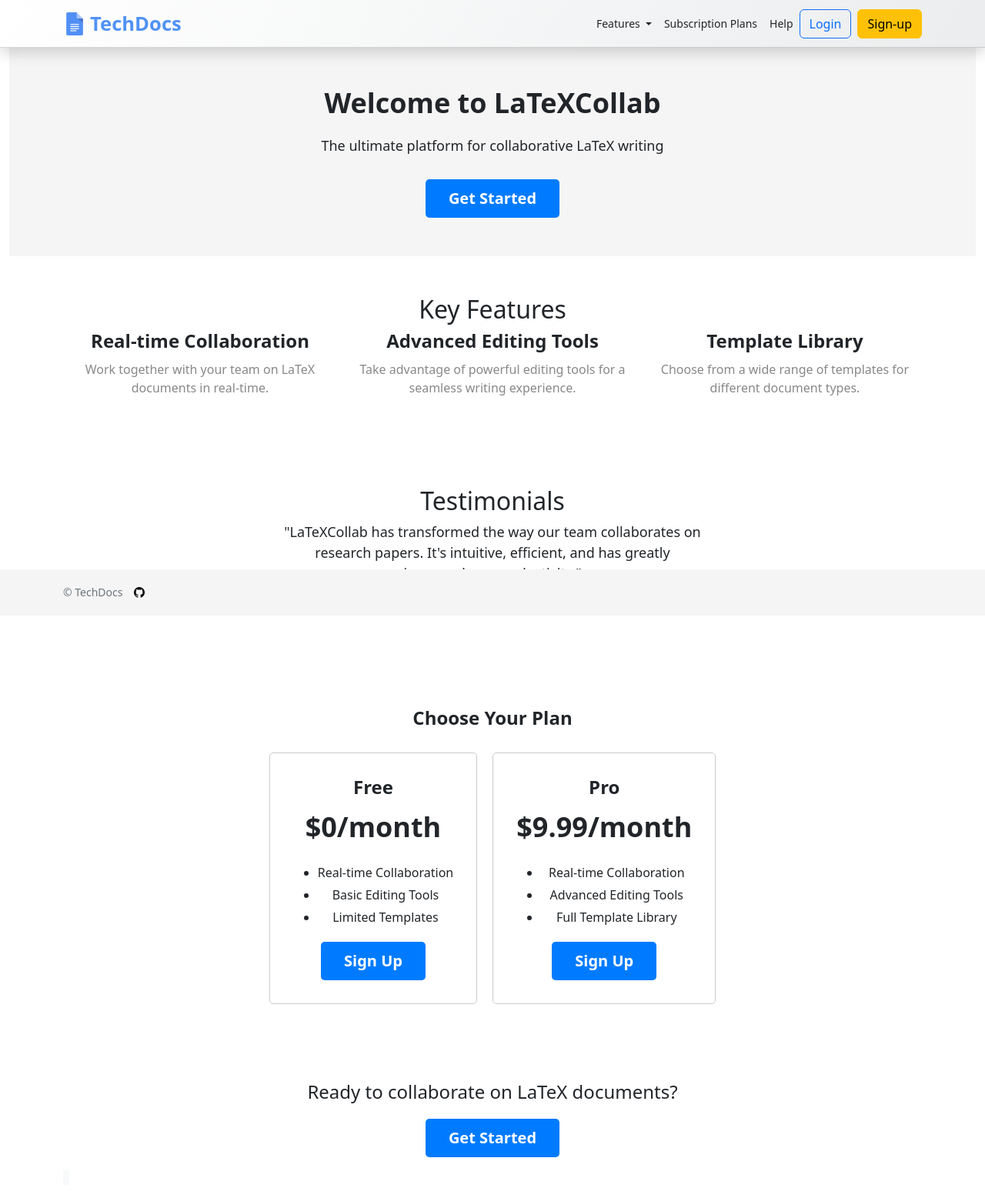
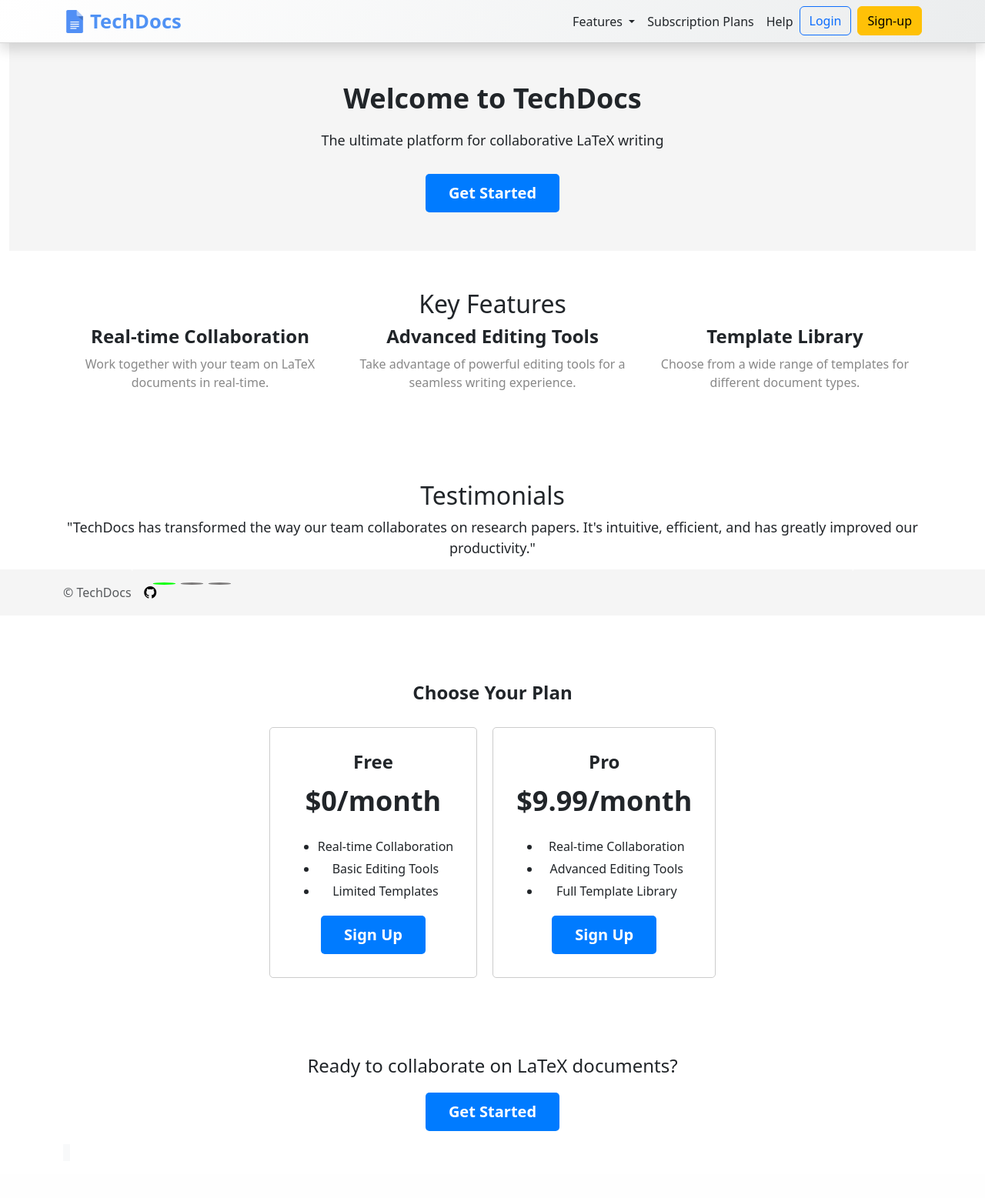
Before and after one commit to YogeshBarai/GL-techDocs2.0, a Flask app: template frontend/app/templates/home-page/home2.html in a window 1280 px wide. Shown: the whole page at 77% size. After the commit the page ends 1470 px from the top, so only its background shows below. Run offline with Flask 3, Linux system fonts and the light colour scheme; the template is opened without the code that fills it, so the values that code supplies are empty; parts of the project's set-up code (start-up, migrations or seed data) failed here and were passed over; some libraries are stand-ins or nearby versions.

Commit message:
minor fixes

```diff
--- a/backend/services/ChangePassword/changepassword1.py
+++ b/backend/services/ChangePassword/changepassword1.py
@@ -15,7 +15,7 @@
 from sqlalchemy import create_engine, null, select, delete, update
 
 changepassword_bp = Blueprint('changepassword',__name__)
-@changepassword_bp.route('/changePassword', methods=["GET", "POST"])
+@changepassword_bp.route('/api/changePassword', methods=["GET", "POST"])
 # To check the JWT Token
 @authentication
 def changepassword(user_id):
--- a/backend/services/ForgotPassword/forgotpassword.py
+++ b/backend/services/ForgotPassword/forgotpassword.py
@@ -17,7 +17,7 @@
 
 forgotpassword_bp = Blueprint('forgotpassword',__name__)
 
-@forgotpassword_bp.route('/forgot-password', methods=['GET','POST'])
+@forgotpassword_bp.route('/api/forgot-password', methods=['GET','POST'])
 def forgot_password():
 
     if request.method == "POST":
@@ -44,7 +44,7 @@
         return jsonify(({"message":"Method not allowed"}),404)
 
 
-@forgotpassword_bp.route('/reset-password', methods=['GET','POST'])
+@forgotpassword_bp.route('/api/reset-password', methods=['GET','POST'])
 
 def reset_password():
     bcrypt = Bcrypt(current_app)
@@ -76,7 +76,7 @@
 
 
 
-@forgotpassword_bp.route('/validate-token', methods=['GET', 'POST'])
+@forgotpassword_bp.route('/api/validate-token', methods=['GET', 'POST'])
 
 def validate_token():
     if request.method == "POST":
--- a/backend/services/Permissions/permissions.py
+++ b/backend/services/Permissions/permissions.py
@@ -24,7 +24,7 @@
 connect = engine.connect()
 
 
-@permissions_bp.route('/get_permissions', methods=['GET'])
+@permissions_bp.route('/api/get_permissions', methods=['GET'])
 @authentication
 def get_permissions(user_id):
     content = request.get_json(silent=True)
@@ -32,7 +32,7 @@
     user_perm = get_user_permissions(user_id, doc_id)[0]
     return jsonify(UP=user_perm)
 
-@permissions_bp.route('/set_permissions', methods=['POST'])
+@permissions_bp.route('/api/set_permissions', methods=['POST'])
 @authentication
 def set_permissions(user_id):
     '''
--- a/backend/services/PlagiarismChecker/plagiarismchecker.py
+++ b/backend/services/PlagiarismChecker/plagiarismchecker.py
@@ -83,7 +83,7 @@
     else:
         return False, average_similarity
 
-@plagiarismCheckerBlueprint.route('/check-plagiarism', methods=['POST'])
+@plagiarismCheckerBlueprint.route('/api/check-plagiarism', methods=['POST'])
 def plagiarism_check():
     latex_document = request.json.get("latex_code")
     text = convert_latex(latex_document)
--- a/backend/services/RazorpayIntegration/razorPay.py
+++ b/backend/services/RazorpayIntegration/razorPay.py
@@ -30,7 +30,7 @@
 
 user_id = ""
 #Home page to accept the transaction information
-@razorPayBlueprint.route('/homeRazor.html')
+@razorPayBlueprint.route('/api/homeRazor.html')
 def home_page():
     return render_template('homeRazor.html')
 
@@ -51,7 +51,7 @@
     order_id = response['id']
     return(order_id)
 
-@razorPayBlueprint.route('/razorSubmit', methods = ['POST'])
+@razorPayBlueprint.route('/api/razorSubmit', methods = ['POST'])
 def app_submit():
     global user_id
     amt_d     = request.form['amt']
@@ -84,7 +84,7 @@
 
 
 # Return the status of the payment
-@razorPayBlueprint.route('/razorStatus', methods=['POST'])
+@razorPayBlueprint.route('/api/razorStatus', methods=['POST'])
 def app_status():
     pgkeys.r_id = current_app.config["PGKEY_RID"]
     pgkeys.r_key = current_app.config["PGKEY_RKEY"]
--- a/backend/services/UserAuthentication/Login.py
+++ b/backend/services/UserAuthentication/Login.py
@@ -21,7 +21,7 @@
 
 userLogin_bp = Blueprint('login',__name__)
 
-@userLogin_bp.route('/signin', methods=['GET', 'POST'])
+@userLogin_bp.route('/api/signin', methods=['GET', 'POST'])
 def signin():
     bcrypt = Bcrypt(current_app)
     if request.method == 'POST':
--- a/backend/services/UserAuthentication/Logout.py
+++ b/backend/services/UserAuthentication/Logout.py
@@ -19,7 +19,7 @@
 
 userLogout_bp = Blueprint('logout',__name__)
 
-@userLogout_bp.route('/signout', methods=["GET", "POST"])
+@userLogout_bp.route('/api/signout', methods=["GET", "POST"])
 #check for user authorisation
 @authentication
 def signout(user_id):
--- a/backend/services/UserProfileManagement/deleteprofile.py
+++ b/backend/services/UserProfileManagement/deleteprofile.py
@@ -15,7 +15,7 @@
 from sqlalchemy import create_engine, select, delete
 
 deletecode_bp = Blueprint('deletecode',__name__)
-@deletecode_bp.route('/deleteAccount', methods=["GET", "POST"])
+@deletecode_bp.route('/api/deleteAccount', methods=["GET", "POST"])
 @authentication
 #@login_required
 def delete_account(user_id):
--- a/backend/services/UserProfileManagement/getprofile.py
+++ b/backend/services/UserProfileManagement/getprofile.py
@@ -22,7 +22,7 @@
 getUserProfile_bp = Blueprint('getprofile',__name__)
 #check for user authorisation
 
-@getUserProfile_bp.route('/getProfile',methods=['GET','POST'])
+@getUserProfile_bp.route('/api/getProfile',methods=['GET','POST'])
 @authentication
 def getProfile(user_id):
     if request.method == 'POST':
--- a/backend/services/UserProfileManagement/updateprofile.py
+++ b/backend/services/UserProfileManagement/updateprofile.py
@@ -25,7 +25,7 @@
 updateUserProfile_bp = Blueprint('updateprofile',__name__)
 
 
-@updateUserProfile_bp .route('/updateProfile',methods=['GET', 'POST'])
+@updateUserProfile_bp .route('/api/updateProfile',methods=['GET', 'POST'])
 #check for user authorisation
 @authentication
 def updateProfile(user_id):
--- a/backend/services/UserRegistration/register.py
+++ b/backend/services/UserRegistration/register.py
@@ -16,7 +16,7 @@
 
 
 
-@register_bp.route('/register', methods=['GET','POST'])
+@register_bp.route('/api/register', methods=['GET','POST'])
 def register():
     currentDateTime = datetime.now(pytz.timezone('Asia/Kolkata'))
     currentDate = currentDateTime.today()
--- a/frontend/app/static/css/home2.css
+++ b/frontend/app/static/css/home2.css
@@ -126,3 +126,28 @@
   font-size: 24px;
   margin-bottom: 20px;
 }
+
+.carousel-indicators {
+  position: absolute;
+  bottom: 20px;
+  left: 50%;
+  transform: translateX(-50%);
+  list-style: none;
+  padding: 0;
+  margin: 0;
+}
+
+.carousel-indicators li {
+  background-color: #050000 !important; /* Set your desired color here */
+  width: 12px;
+  height: 12px;
+  border-radius: 50%;
+  display: inline-block;
+  margin: 0 6px;
+  transition: background-color 0.3s ease;
+  cursor: pointer;
+}
+
+.carousel-indicators .active {
+  background-color: #00ff00 !important; /* Set your desired color for the active indicator here */
+}
--- a/frontend/app/static/js/prodhelpers.js
+++ b/frontend/app/static/js/prodhelpers.js
@@ -1,4 +1,4 @@
-var rootTestApiUrl = "http://localhost:5000/"
+var rootTestApiUrl = "http://localhost:5000/api/"
 var rootApiUrl = "http://techdocs-api.previewbox.in/api/";
 var testing=true;
 //56733
--- a/frontend/app/templates/home-page/home2.html
+++ b/frontend/app/templates/home-page/home2.html
@@ -2,13 +2,14 @@
 
 {% block pageCss %}
 <link rel="stylesheet" href="{{ url_for('static', filename='css/home2.css') }}">
+<link rel="stylesheet" href="https://stackpath.bootstrapcdn.com/bootstrap/5.0.0-alpha2/css/bootstrap.min.css">
 {% endblock %}
 
 {% block body %}
 
 <section class="hero-section">
   <div class="container">
-    <h1 class="hero-title">Welcome to LaTeXCollab</h1>
+    <h1 class="hero-title">Welcome to TechDocs</h1>
     <p class="hero-description">The ultimate platform for collaborative LaTeX writing</p>
     <a href="{{ url_for('registration') }}" class="cta-button">Get Started</a>
   </div>
@@ -40,16 +41,43 @@
 <section class="testimonial-section">
   <div class="container">
     <h2>Testimonials</h2>
-    <div class="row">
-      <div class="col-md-6 offset-md-3">
-        <p class="testimonial-text">"LaTeXCollab has transformed the way our team collaborates on research papers. It's intuitive, efficient, and has greatly improved our productivity."</p>
-        <p class="testimonial-author">John Doe, Professor</p>
+    <div id="testimonialCarousel" class="carousel slide" data-bs-ride="carousel">
+      <ol class="carousel-indicators justify-content-center" style="color: #e80909">
+        <li data-bs-target="#testimonialCarousel" data-bs-slide-to="0" class="active"></li>
+        <li data-bs-target="#testimonialCarousel" data-bs-slide-to="1"></li>
+        <li data-bs-target="#testimonialCarousel" data-bs-slide-to="2"></li>
+        <!-- Add more li elements for additional testimonials -->
+      </ol>
+      <div class="carousel-inner">
+        <div class="carousel-item active">
+          <p class="testimonial-text">"TechDocs has transformed the way our team collaborates on research papers. It's intuitive, efficient, and has greatly improved our productivity."</p>
+          <p class="testimonial-author">Dr. ABC, Professor</p>
+        </div>
+        <div class="carousel-item">
+          <p class="testimonial-text">"The collaboration features of TechDocs are excellent. It makes writing LaTeX documents with my colleagues a breeze. Highly recommended!"</p>
+          <p class="testimonial-author">XYZ, Researcher</p>
+        </div>
+        <div class="carousel-item">
+          <p class="testimonial-text">"Simple to use!"</p>
+          <p class="testimonial-author">DEF, Student</p>
+        </div>
+        <!-- Add more carousel-item divs for additional testimonials -->
       </div>
+      <a class="carousel-control-prev" href="#testimonialCarousel" role="button" data-bs-slide="prev">
+        <span class="carousel-control-prev-icon" aria-hidden="true"></span>
+        <span class="visually-hidden">Previous</span>
+      </a>
+      <a class="carousel-control-next" href="#testimonialCarousel" role="button" data-bs-slide="next">
+        <span class="carousel-control-next-icon" aria-hidden="true"></span>
+        <span class="visually-hidden">Next</span>
+      </a>
     </div>
   </div>
 </section>
 
-<section class="pricing-section">
+
+
+<section id="pricing-section" class="pricing-section">
   <div class="container">
     <h2 class="pricing-title">Choose Your Plan</h2>
     <div class="pricing-plans">
@@ -87,7 +115,7 @@
 {% endblock %}
 
 {% block pageJS %}
-<script>
-  // Your custom JavaScript code can be placed here
-</script>
+<script src="https://code.jquery.com/jquery-3.6.0.min.js"></script>
+<script src="https://cdnjs.cloudflare.com/ajax/libs/popper.js/2.11.6/umd/popper.min.js"></script>
+<script src="https://stackpath.bootstrapcdn.com/bootstrap/5.0.0-alpha2/js/bootstrap.min.js"></script>
 {% endblock %}
--- a/frontend/app/templates/nav-bar.html
+++ b/frontend/app/templates/nav-bar.html
@@ -32,7 +32,7 @@
                                 <li><a class="dropdown-item" href="{{url_for('publisher')}}">For Publishers</a></li>
                             </ul>
                         </li>
-                        <li class="nav-item"><a class="nav-link px-2 link-dark" href="" onclick="window.location.href='{{url_for('plans')}}'">Subscription Plans</a>
+                        <li class="nav-item"><a class="nav-link px-2 link-dark" href="#pricing-section">Subscription Plans</a>
                         </li>
                         <li class="nav-item"><a href="" onclick="window.location.href='{{url_for('faq')}}'" class="nav-link px-2 link-dark">Help</a></li>
                         {% if session['user'] %}
```
Also changed, not shown: backend/services/DocumentVersionManager/DocumentVersionManager.py (+4 -4 lines), backend/services/FileManager/FileManager.py (+10 -10 lines), backend/services/UserHistoryManager/UserHistoryManager.py (+4 -4 lines), 1 other file. Lines whose indentation alone changed are shown as unchanged.
